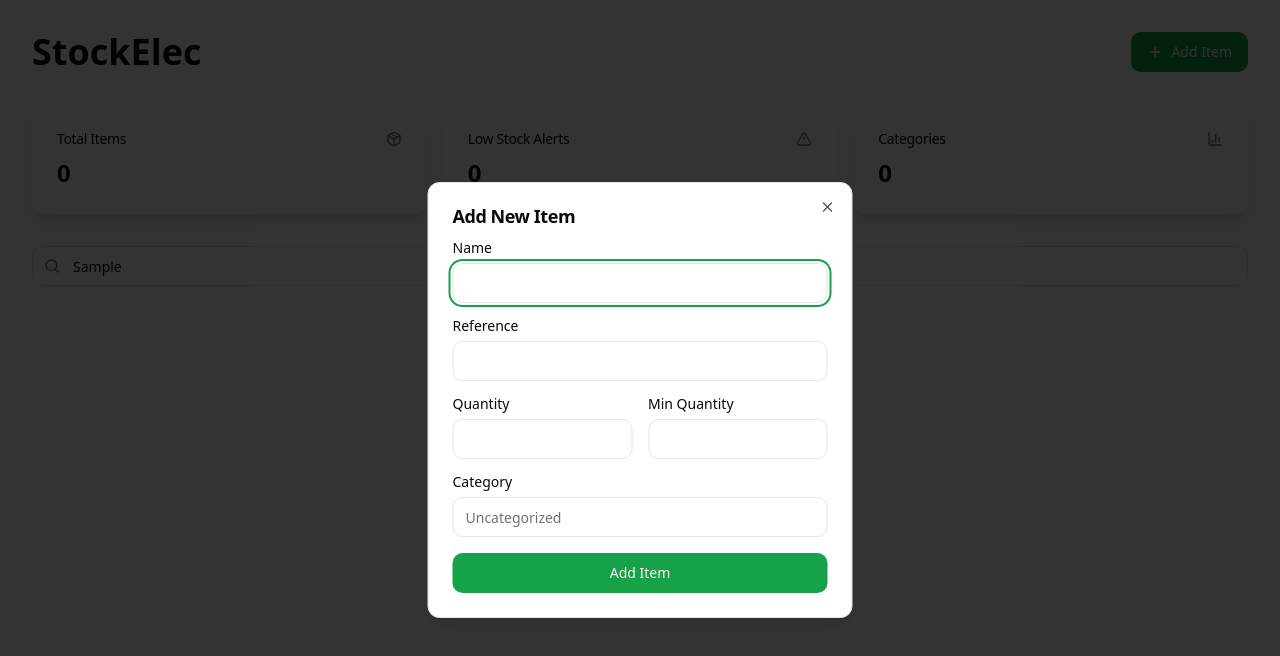
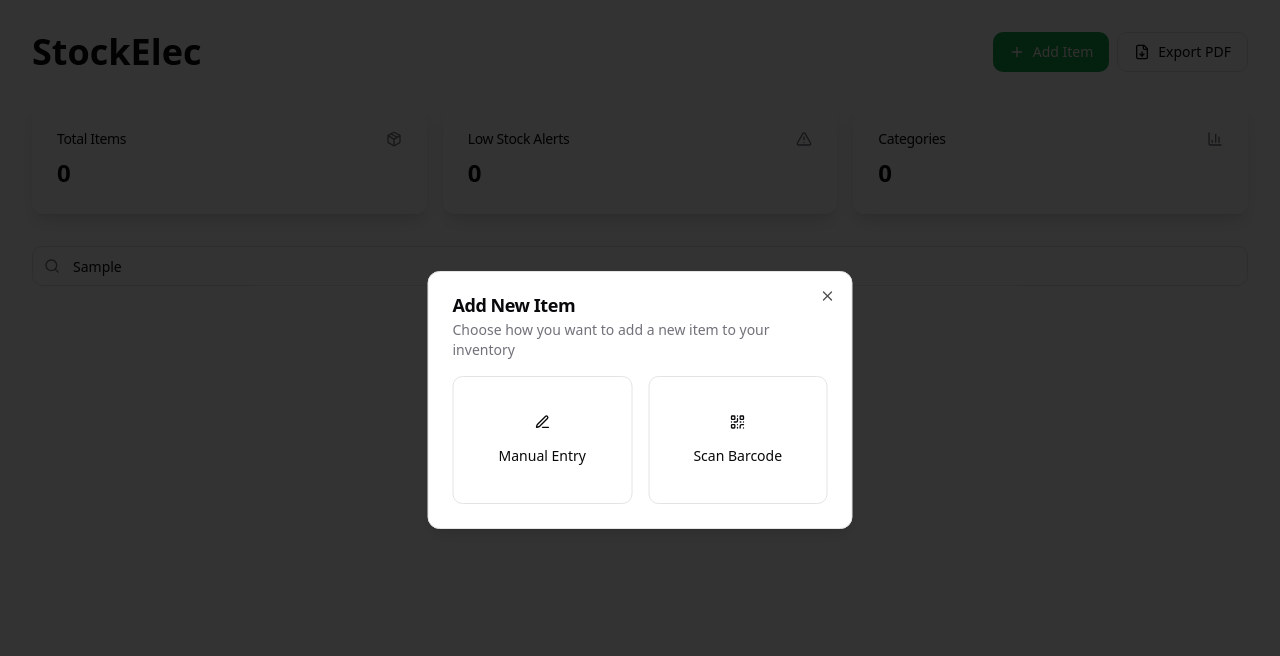
Before and after one commit to mejjat/electrify-inventory-manager, a React (Vite) app: page / in a window 1280 px wide. Both pictures are taken after typing "Sample" into the empty fields and a click on the button "Add Item". Shown: the top 656 px of the page. Built offline with nearby package versions, Linux system fonts and the light colour scheme.

Commit message:
Add item options and PDF download
Implement functionality to allow users to choose between adding items manually or via barcode scanning. Additionally, add the capability to download item data as a PDF file. Further features to be considered for future updates.
[skip gpt_engineer]

```diff
--- a/package.json
+++ b/package.json
@@ -45,7 +45,9 @@
     "cmdk": "^1.0.0",
     "date-fns": "^3.6.0",
     "embla-carousel-react": "^8.3.0",
+    "html5-qrcode": "^2.3.8",
     "input-otp": "^1.2.4",
+    "jspdf": "^2.5.2",
     "lucide-react": "^0.462.0",
     "next-themes": "^0.3.0",
     "react": "^18.3.1",
--- a/src/components/inventory/AddItemDialog.tsx
+++ b/src/components/inventory/AddItemDialog.tsx
@@ -2,15 +2,18 @@ import { Button } from "@/components/ui/button";
 import {
   Dialog,
   DialogContent,
+  DialogDescription,
   DialogHeader,
   DialogTitle,
   DialogTrigger,
 } from "@/components/ui/dialog";
 import { Input } from "@/components/ui/input";
 import { Label } from "@/components/ui/label";
-import { Plus } from "lucide-react";
+import { Plus, FileDown, QrCode, PenLine } from "lucide-react";
 import { useState } from "react";
 import { toast } from "sonner";
+import { BarcodeScanner } from "./BarcodeScanner";
+import jsPDF from "jspdf";
 
 interface AddItemDialogProps {
   onAdd: (item: {
@@ -20,10 +23,19 @@ interface AddItemDialogProps {
     category: string;
     reference: string;
   }) => void;
+  inventory: Array<{
+    id: string;
+    name: string;
+    quantity: number;
+    minQuantity: number;
+    category: string;
+    reference: string;
+  }>;
 }
 
-export function AddItemDialog({ onAdd }: AddItemDialogProps) {
+export function AddItemDialog({ onAdd, inventory }: AddItemDialogProps) {
   const [open, setOpen] = useState(false);
+  const [mode, setMode] = useState<"select" | "manual" | "scan">("select");
   const [formData, setFormData] = useState({
     name: "",
     quantity: "",
@@ -54,11 +66,73 @@ export function AddItemDialog({ onAdd }: AddItemDialogProps) {
       category: "",
       reference: "",
     });
+    setMode("select");
     setOpen(false);
     toast.success("Item added successfully");
   };
 
+  const handleScan = (result: string) => {
+    try {
+      // This is a simple example - in reality, you'd want to parse the barcode
+      // according to your specific barcode format
+      setFormData({
+        ...formData,
+        reference: result,
+      });
+      toast.success("Barcode scanned successfully");
+      setMode("manual"); // Switch to manual mode to complete other fields
+    } catch (error) {
+      toast.error("Invalid barcode format");
+    }
+  };
+
+  const handleScanError = (error: string) => {
+    console.error("Scan error:", error);
+    toast.error("Error scanning barcode");
+  };
+
+  const downloadInventoryPDF = () => {
+    const doc = new jsPDF();
+    let yPos = 20;
+
+    // Add title
+    doc.setFontSize(16);
+    doc.text("Inventory Report", 20, yPos);
+    yPos += 10;
+
+    // Add date
+    doc.setFontSize(12);
+    doc.text(`Generated on: ${new Date().toLocaleDateString()}`, 20, yPos);
+    yPos += 20;
+
+    // Add table headers
+    doc.setFontSize(12);
+    doc.text("Name", 20, yPos);
+    doc.text("Quantity", 80, yPos);
+    doc.text("Reference", 120, yPos);
+    doc.text("Category", 160, yPos);
+    yPos += 10;
+
+    // Add items
+    doc.setFontSize(10);
+    inventory.forEach((item) => {
+      if (yPos > 280) {
+        doc.addPage();
+        yPos = 20;
+      }
+      doc.text(item.name.substring(0, 25), 20, yPos);
+      doc.text(item.quantity.toString(), 80, yPos);
+      doc.text(item.reference.substring(0, 15), 120, yPos);
+      doc.text(item.category.substring(0, 15), 160, yPos);
+      yPos += 7;
+    });
+
+    doc.save("inventory-report.pdf");
+    toast.success("PDF report downloaded successfully");
+  };
+
   return (
+    <div className="flex gap-2">
       <Dialog open={open} onOpenChange={setOpen}>
         <DialogTrigger asChild>
           <Button className="gap-2">
@@ -69,7 +143,46 @@ export function AddItemDialog({ onAdd }: AddItemDialogProps) {
         <DialogContent className="sm:max-w-[425px]">
           <DialogHeader>
             <DialogTitle>Add New Item</DialogTitle>
+            <DialogDescription>
+              Choose how you want to add a new item to your inventory
+            </DialogDescription>
           </DialogHeader>
+
+          {mode === "select" && (
+            <div className="grid grid-cols-2 gap-4">
+              <Button
+                variant="outline"
+                className="flex flex-col gap-4 h-32 hover:border-primary"
+                onClick={() => setMode("manual")}
+              >
+                <PenLine className="h-8 w-8" />
+                Manual Entry
+              </Button>
+              <Button
+                variant="outline"
+                className="flex flex-col gap-4 h-32 hover:border-primary"
+                onClick={() => setMode("scan")}
+              >
+                <QrCode className="h-8 w-8" />
+                Scan Barcode
+              </Button>
+            </div>
+          )}
+
+          {mode === "scan" && (
+            <div className="space-y-4">
+              <BarcodeScanner onScan={handleScan} onError={handleScanError} />
+              <Button
+                variant="outline"
+                className="w-full"
+                onClick={() => setMode("select")}
+              >
+                Back
+              </Button>
+            </div>
+          )}
+
+          {mode === "manual" && (
             <form onSubmit={handleSubmit} className="space-y-4">
               <div className="grid gap-2">
                 <Label htmlFor="name">Name</Label>
@@ -129,11 +242,28 @@ export function AddItemDialog({ onAdd }: AddItemDialogProps) {
                   placeholder="Uncategorized"
                 />
               </div>
-          <Button type="submit" className="w-full">
+              <div className="flex gap-2">
+                <Button
+                  type="button"
+                  variant="outline"
+                  className="flex-1"
+                  onClick={() => setMode("select")}
+                >
+                  Back
+                </Button>
+                <Button type="submit" className="flex-1">
                   Add Item
                 </Button>
+              </div>
             </form>
+          )}
         </DialogContent>
       </Dialog>
+
+      <Button variant="outline" onClick={downloadInventoryPDF} className="gap-2">
+        <FileDown className="h-4 w-4" />
+        Export PDF
+      </Button>
+    </div>
   );
 }
--- /dev/null
+++ b/src/components/inventory/BarcodeScanner.tsx
@@ -0,0 +1,33 @@
+import { Html5QrcodeScanner } from "html5-qrcode";
+import { useEffect } from "react";
+
+interface BarcodeScannerProps {
+  onScan: (decodedText: string) => void;
+  onError: (error: string) => void;
+}
+
+export function BarcodeScanner({ onScan, onError }: BarcodeScannerProps) {
+  useEffect(() => {
+    const scanner = new Html5QrcodeScanner(
+      "reader",
+      { fps: 10, qrbox: { width: 250, height: 250 } },
+      false
+    );
+
+    scanner.render(
+      (decodedText) => {
+        scanner.clear();
+        onScan(decodedText);
+      },
+      (error) => {
+        onError(error);
+      }
+    );
+
+    return () => {
+      scanner.clear();
+    };
+  }, [onScan, onError]);
+
+  return <div id="reader" className="w-full" />;
+}
--- a/src/pages/Index.tsx
+++ b/src/pages/Index.tsx
@@ -53,7 +53,7 @@ const Index = () => {
       <div className="flex flex-col gap-8">
         <div className="flex items-center justify-between">
           <h1 className="text-4xl font-bold">StockElec</h1>
-          <AddItemDialog onAdd={handleAddItem} />
+          <AddItemDialog onAdd={handleAddItem} inventory={inventory} />
         </div>
 
         <div className="grid gap-4 md:grid-cols-2 lg:grid-cols-3">
```
Also changed, not shown: 1 other file (tests, documents, lock files or other folders). Lines whose indentation alone changed are shown as unchanged.
